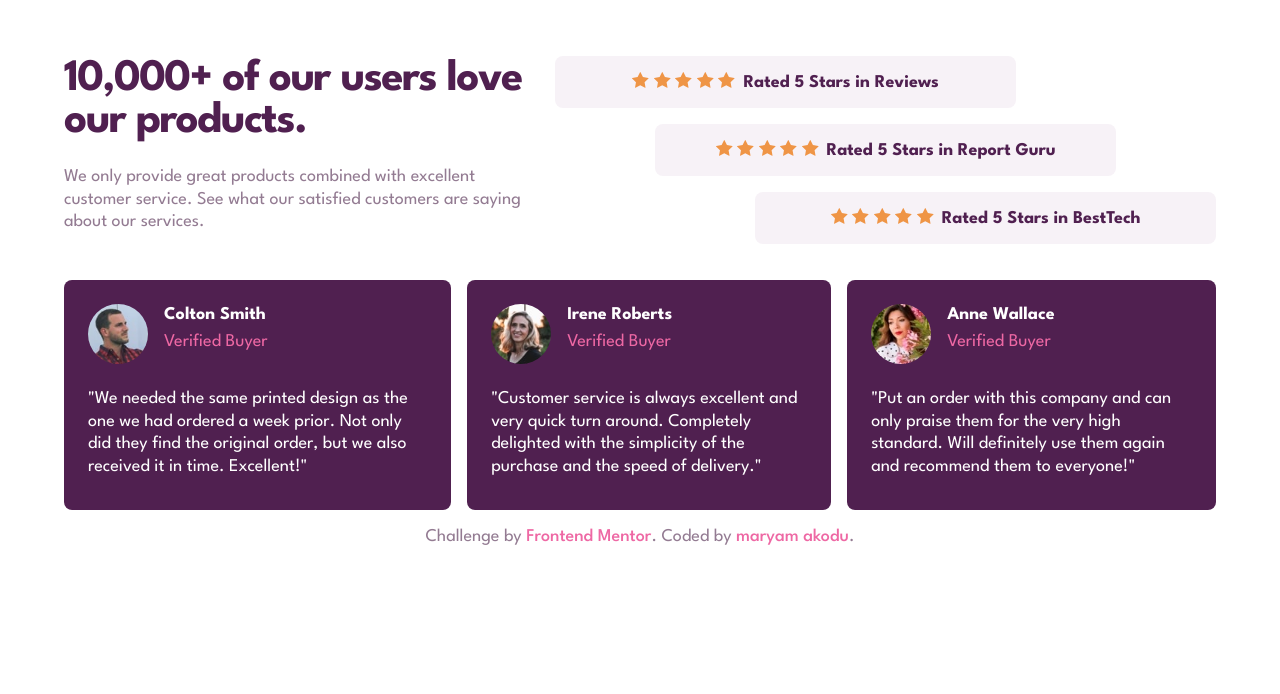
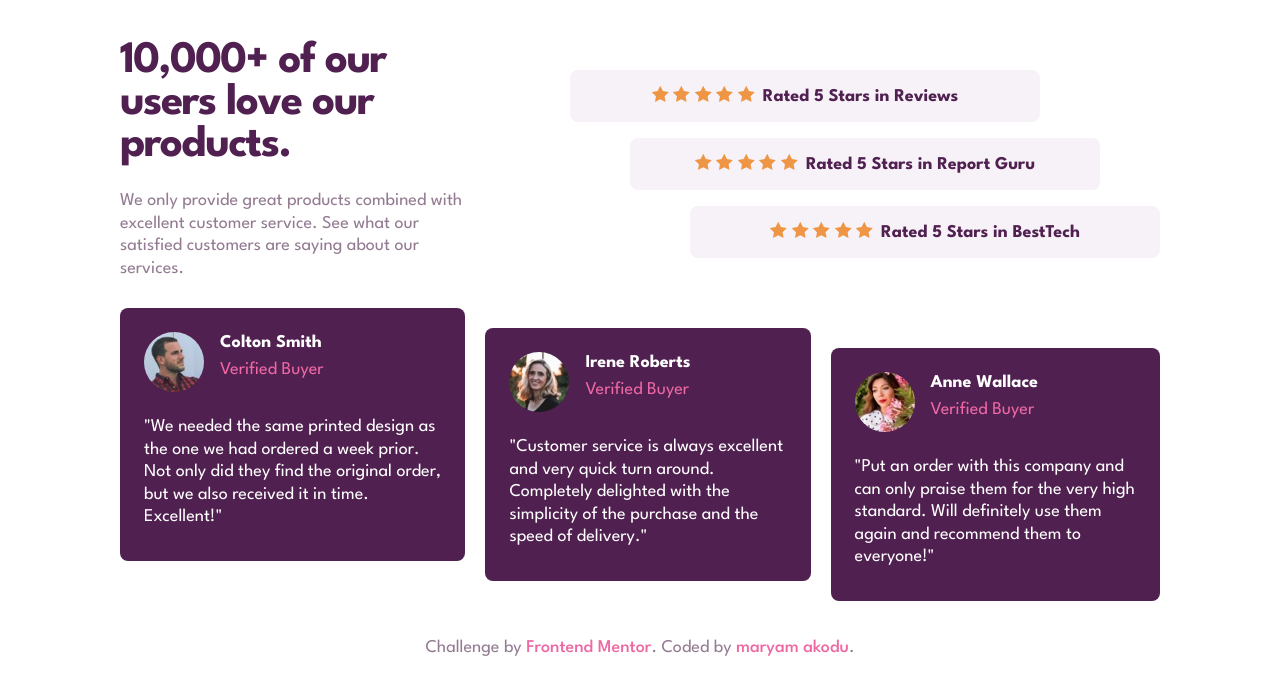
Before and after one commit to meedayyyyy/social-proof-section-master, a plain HTML site: page social-proof-section-master/index.html in a window 1280 px wide. Drawn offline with Linux system fonts and the light colour scheme.

Commit message:
cleaning up

```diff
--- a/social-proof-section-master/styles.css
+++ b/social-proof-section-master/styles.css
@@ -12,172 +12,7 @@
     --pink-color: hsl(333, 80%, 67%);
 }
 
-/*body{
-    font-family: 'league spartan';
-    margin: 40px 16px;
-}
 
-.main-heading{
-    font-size: 24px;
-    font-weight: 600;
-    color: var(--primary-color);
-    margin-bottom: 16px;
-    letter-spacing: -1px;
-}
-
-
-p{
-    font-size: 16px;
-    color: var(--secondary-color);
-    line-height: 1.2rem;
-}
-
-.rating-card{
-    background-color: var(--accent-color);
-    padding: 16px;
-    margin: 16px;
-    border-radius: 8px;
-}
-.rating-card p{
-    color: var(--primary-color);
-    margin: 4px;
-    font-size: 14px;
-}
-
-.card{
-    background-color: var(--primary-color);
-    padding: 16px 24px;
-    margin: 16px;
-    border-radius: 8px;
-    color: #fff;
-}
-
-
-.verified{
-    color: var(--pink-color);
-    margin: 8px auto;
-}
-
-.top{
-    display: flex;
-    flex-direction: column;
-    align-items: center;
-    text-align: center;
-}
-
-.top article{
-    display: flex;
-    flex-direction: column;
-}
-
-.customer{
-    display: flex;
-    align-items: top;
-    margin: 8px auto;
-}
-
-.customer img{
-    border-radius: 50%;
-    height: 40px;
-    margin-right: 8px;
-}
-
-.star img{
-    height: 12px;
-    margin: 2px;
-}
-
-.attribution a{
-    text-decoration: none;
-    color: var(--pink-color);
-    font-weight: bold;
-}
-
-.attribution{
-    text-align: center;
-    margin: 8px;
-}
-
-.review{
-    color: #f4f4f4;
-}
-
-@media (min-width: 275px){
-    .bottom{
-        display: flex;
-        flex-wrap: wrap;
-        justify-content: space-around;
-        width: 100%;
-    }
-
-    .card{
-        flex: 1 0 200px;
-    }
-
-    .card:nth-of-type(3){
-        flex-grow: 0.5;
-    }
-
-    .rating-card{
-        display: flex;
-        align-items: center;
-    }
-}
-
-@media (min-width: 750px){
-    body{
-        margin: 80px;
-        font-size: 20px;
-        font-weight: 500;
-    }
-    .top{
-flex-direction: row;
-        justify-content: space-between;
-
-    }
-
-
-    .rating-card p{
-        color: var(--primary-color);
-        margin: 4px;
-        font-size: 16px;
-    }
-    .rating-card{
-display: flex;
-align-items: center;
-
-}
-.star{
-    display: flex;
-}
-
-.top article{
-    width: 30%;
-}
-
-.main-heading{
-    font-size: 40px;
-    font-weight: bold;
-    letter-spacing: -1px;
-}
-
-.main-heading + p{
-    font-size: 20px;
-    line-height: 1.5rem;
-    font-weight: 500;
-}
-.rating-card:nth-of-type(1){
-    position: relative;
-    right: 80px;
-}
-.rating-card:nth-of-type(2){
-    position: relative;
-    right: 40px;
-}
-.bottom{
-    display: flex;
-}
-}*/
 
 body{
     margin: 40px 5%;
@@ -263,17 +98,24 @@ margin: 8px 0;
 }
 
 /* media query */
-@media(min-width: 550px){
+@media(min-width: 650px){
     .rating-card{
         flex-direction: row;
         column-gap: 8px;
     }
-
+body{
+    margin: 40px 8%;
+}
+.bottom, .rating{
+    width: 70%;
+    margin: 0 auto;
+}
 }
 
 @media(min-width: 1000px){
     body{
         font-size: 18px;
+        margin: 40px 120px;
     }
     .top{
         flex-direction: row;
@@ -284,17 +126,18 @@ margin: 8px 0;
     }
     .rating-card:nth-of-type(1){
        position: relative;
-       right: 200px;
+       right: 120px;
     }
     .rating-card:nth-of-type(2){
         position: relative;
-        right: 100px;
+        right: 60px;
      }
      .rating{
-        flex: 1 1 30%;
+        flex: 1 1 20%;
      }
+
      .top article{
-        flex: 1 1 30%;
+        flex: 1 1 100px;
         text-align: left;
      }
      .main-heading{
@@ -302,6 +145,19 @@ margin: 8px 0;
      }
      .bottom{
         flex-direction: row;
+        column-gap: 20px;
+        padding-bottom: 60px;
 
      }
+     .bottom, .rating{
+        width: 100%;
+    }
+    .card:nth-of-type(2){
+        position: relative;
+        bottom: -20px;
+    }
+    .card:nth-of-type(3){
+        position: relative;
+        bottom: -40px;
+    }
 }
```
Also changed, not shown: 2 other files.
